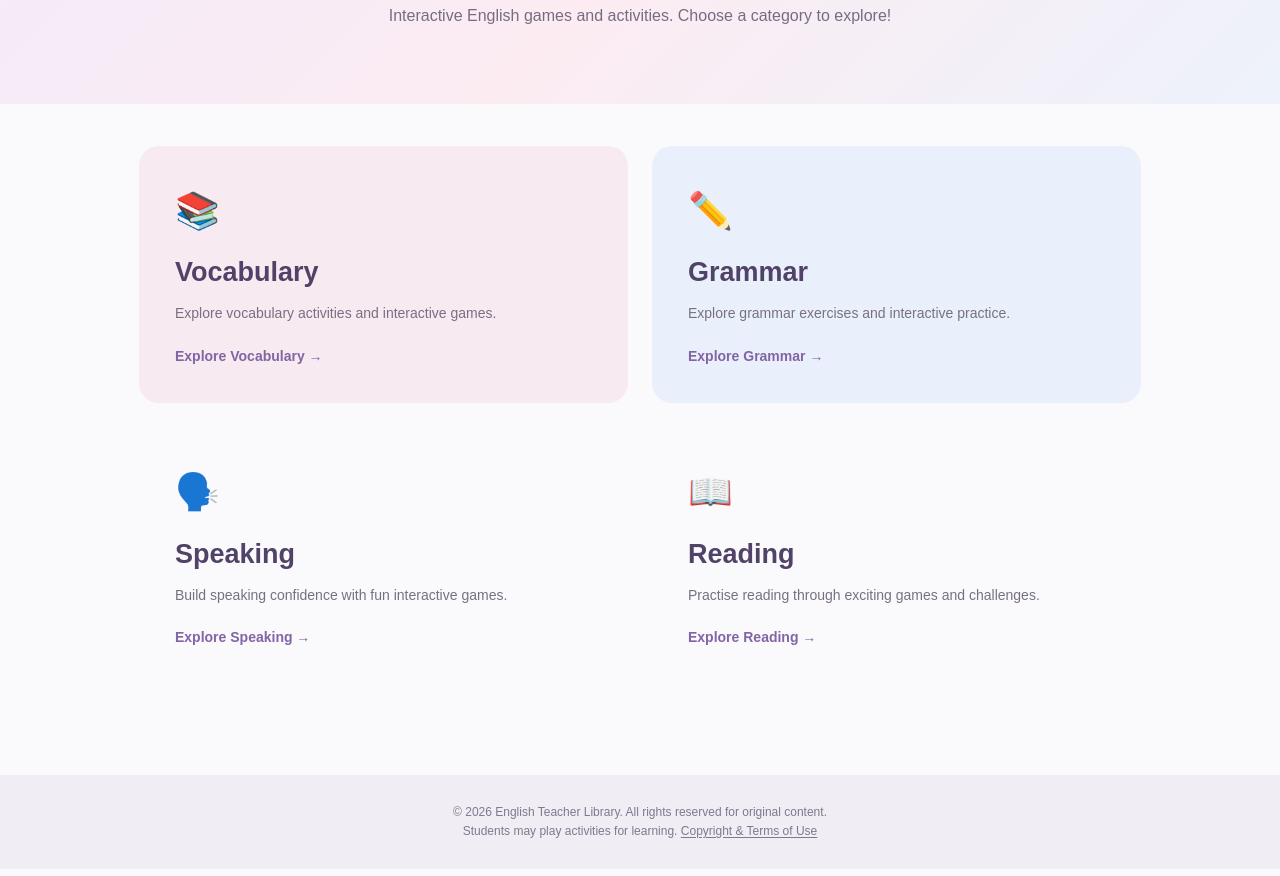
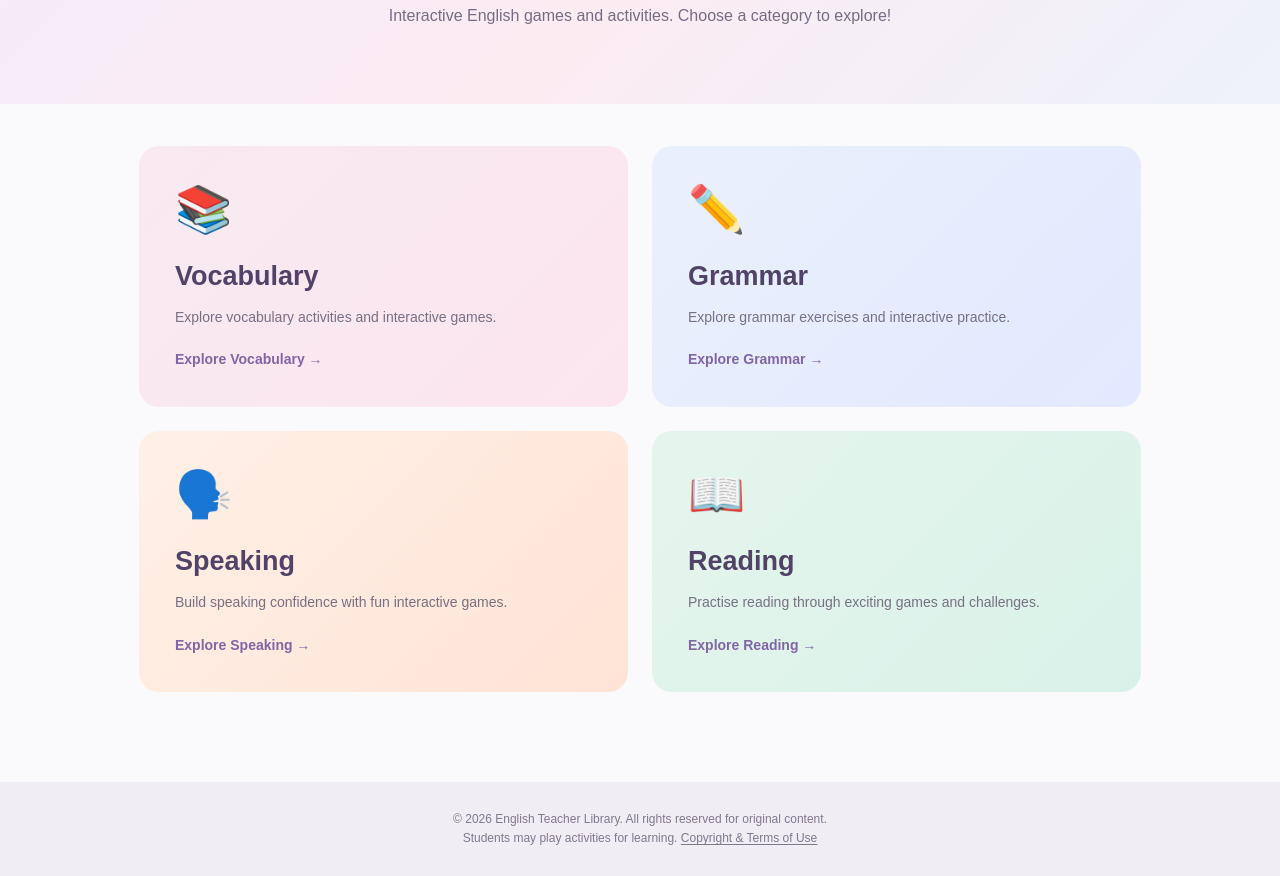
Before and after one commit to easy-en/English-teacher-library, a plain HTML site: page index.html in a window 1280 px wide. Shown: the part 290-1166 px from the top of the page. Drawn offline with Linux system fonts and the light colour scheme.

Commit message:
Update style.css

```diff
--- a/style.css
+++ b/style.css
@@ -7,3 +7,41 @@
 @media(max-width:650px){.site-header{flex-direction:column;padding:20px}.logo{text-align:center}nav{gap:24px}.categories,.materials-grid{grid-template-columns:1fr}.categories{margin:24px auto 55px}.category-card{min-height:200px}.hero{padding:60px 20px}.page-hero{padding:30px 24px 40px}.library-section{padding:38px 20px 65px}}
 
 footer a{text-decoration:underline;text-underline-offset:2px} .terms-content{max-width:800px;margin:0 auto;padding:44px 24px 80px}.terms-content h2{font-size:21px;color:#514267;margin:22px 0 8px}.terms-content p{margin-bottom:16px}.terms-note{color:#82788e;font-size:13px}
+
+/* Beautiful pastel category cards */
+.vocabulary-card {
+  background: linear-gradient(135deg, #f8eaf1, #fce5ef);
+}
+
+.grammar-card {
+  background: linear-gradient(135deg, #eaf0fb, #e3e9ff);
+}
+
+.speaking-card {
+  background: linear-gradient(135deg, #fff0e6, #ffe3d6);
+}
+
+.reading-card {
+  background: linear-gradient(135deg, #e5f5ed, #d9f2e9);
+}
+
+/* Category icons */
+.category-icon {
+  font-size: 46px;
+  line-height: 1.2;
+  margin-bottom: 18px;
+  transition: transform 0.25s ease;
+}
+
+.category-card:hover .category-icon {
+  transform: translateY(-4px) rotate(-5deg) scale(1.08);
+}
+
+/* Speaking and Reading page backgrounds */
+.speaking-hero {
+  background: linear-gradient(135deg, #fff0e6, #fff7f0);
+}
+
+.reading-hero {
+  background: linear-gradient(135deg, #e5f5ed, #f2fcf7);
+}
```
